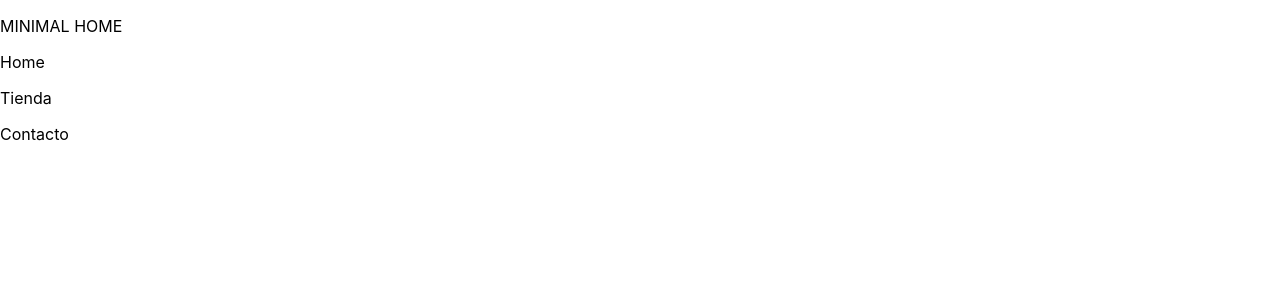
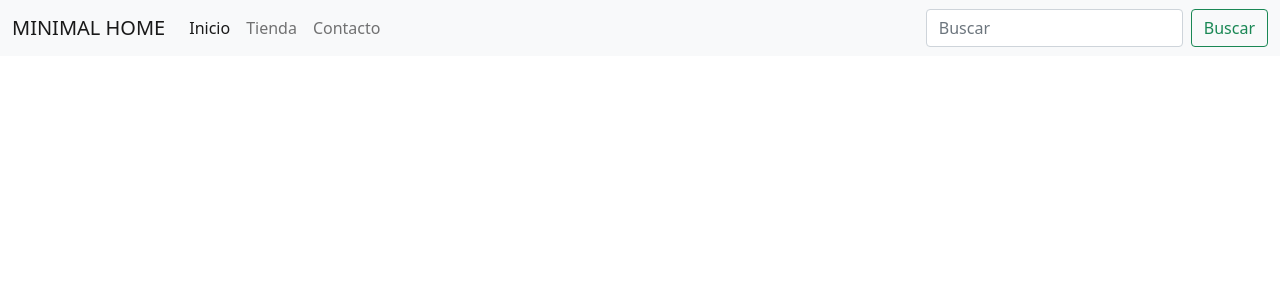
Before and after one commit to solangeeferreira/minimalhomeFerreiraSolange, a React (Create React App) app: page / in a window 1280 px wide. Shown: the top 300 px of the page. Built offline with nearby package versions, Linux system fonts and the light colour scheme.

Commit message:
agrego modificaciones

```diff
--- a/package.json
+++ b/package.json
@@ -6,6 +6,7 @@
     "@testing-library/jest-dom": "^5.16.4",
     "@testing-library/react": "^13.3.0",
     "@testing-library/user-event": "^13.5.0",
+    "bootstrap": "^5.1.3",
     "react": "^18.2.0",
     "react-dom": "^18.2.0",
     "react-scripts": "5.0.1",
--- a/src/App.js
+++ b/src/App.js
@@ -5,7 +5,7 @@ import NavBar from './components/NavBar';
 function App() {
   return (
     <>
-    <NavBar name = {"Minimal Home"} />
+    <NavBar name={'Minimal Home'} />
     </>
 
   );
--- /dev/null
+++ b/src/components/NavBar.js
@@ -0,0 +1,35 @@
+const NavBar = ({name}) => {
+    const displayName = name.toUpperCase ();
+    return (
+    <>
+    <nav className="navbar navbar-expand-lg navbar-light bg-light">
+    <div className="container-fluid">
+        <a className="navbar-brand" href="#">{displayName}</a>
+        <button className="navbar-toggler" type="button" data-bs-toggle="collapse" data-bs-target="#navbarSupportedContent" aria-controls="navbarSupportedContent" aria-expanded="false" aria-label="Toggle navigation">
+        <span className="navbar-toggler-icon"></span>
+        </button>
+        <div className="collapse navbar-collapse" id="navbarSupportedContent">
+        <ul className="navbar-nav me-auto mb-2 mb-lg-0">
+            <li className="nav-item">
+            <a className="nav-link active" aria-current="page" href="#">Inicio</a>
+            </li>
+            <li className="nav-item">
+            <a className="nav-link" href="#">Tienda</a>
+            </li>
+            <li className="nav-item">
+            <a className="nav-link" href="#">Contacto</a>
+            </li>
+        </ul>
+        <form className="d-flex">
+            <input className="form-control me-2" type="search" placeholder="Buscar" aria-label="Buscar"/>
+            <button className="btn btn-outline-success" type="submit">Buscar</button>
+        </form>
+        </div>
+    </div>
+    </nav>
+    </>
+
+    );
+}
+
+export default NavBar;
--- a/src/components/NavBar.jsx
+++ /dev/null
@@ -1,13 +0,0 @@
-const NavBar = ({name}) => {
-    const displayName = name.toUpperCase ();
-    return (
-    <nav>
-        <p>{displayName}</p>
-        <p>Home</p>
-        <p>Tienda</p>
-        <p>Contacto</p>
-    </nav>
-    );
-}
-
-export default NavBar;
--- a/src/index.js
+++ b/src/index.js
@@ -3,6 +3,8 @@ import ReactDOM from 'react-dom/client';
 import './index.css';
 import App from './App';
 import reportWebVitals from './reportWebVitals';
+import 'bootstrap/dist/css/bootstrap.css';
+import 'bootstrap';
 
 const root = ReactDOM.createRoot(document.getElementById('root'));
 root.render(
```
Also changed, not shown: 1 other file (tests, documents, lock files or other folders).
